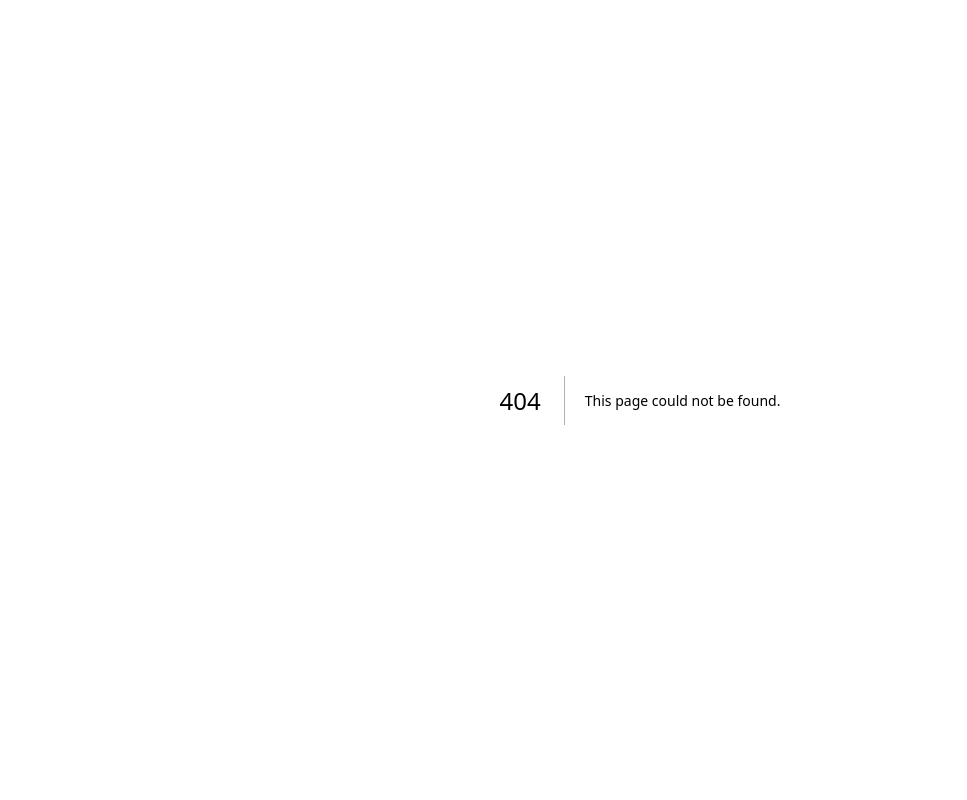
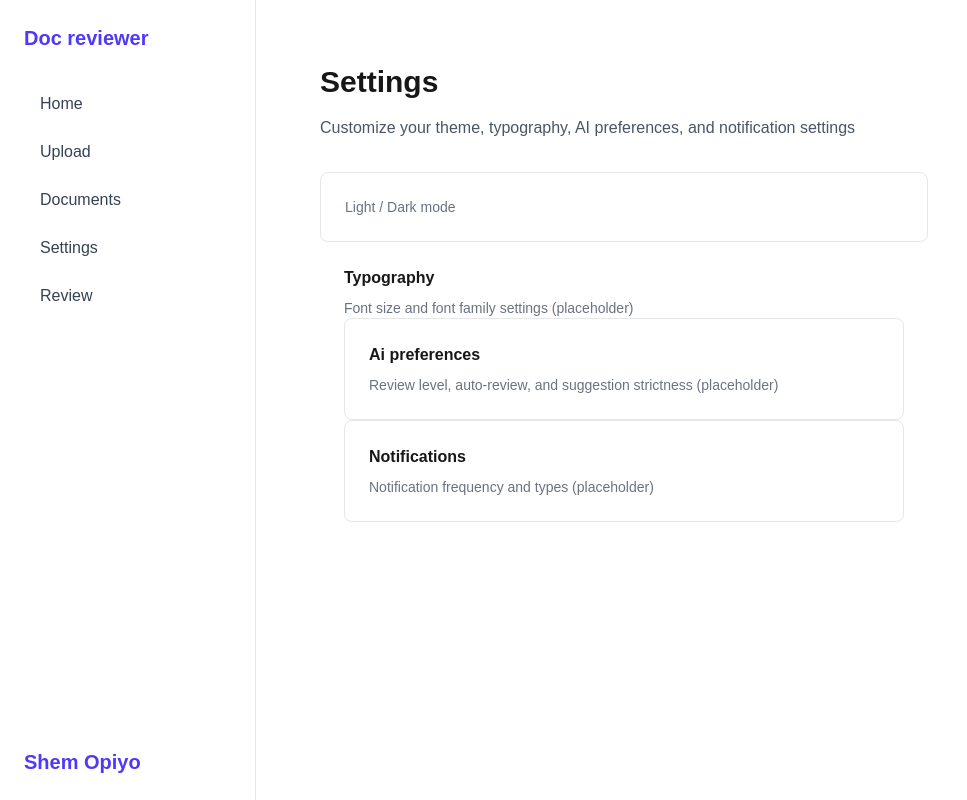
Before and after one commit to shem-opiyo/doc-reviewer, a Next.js app: page /settings in a window 1280 px wide. Before the commit this address had no page. Shown: the whole page, without its empty margins (0-967 px from the left). Built offline with nearby package versions, Linux system fonts and the light colour scheme.

Commit message:
created routes for all the pages

```diff
--- a/next.config.mjs
+++ b/next.config.mjs
@@ -1,6 +1,15 @@
+import path from "path";
+import { fileURLToPath } from "url";
+
+const __filename = fileURLToPath(import.meta.url);
+const __dirname = path.dirname(__filename);
+
 /** @type {import('next').NextConfig} */
 const nextConfig = {
   /* config options here */
+   turbopack: {
+    root: __dirname,
+  },
 };
 
 export default nextConfig;
--- /dev/null
+++ b/src/app/documents/page.js
@@ -0,0 +1,17 @@
+export const metadata = {
+    title: "MyDocuments | DocReviewer",
+    description: "videw, search, and manage all your uploaded documents."
+};
+
+export default function DocumentsPage(){
+    return(
+        <div className="p-8">
+            <h1 className="text-3xl font-bold mb-4">My Documents</h1>
+            <p className="text-gray-600 mb-8"> View, search, and manage all your uploaded documents. Filter by status, owner, or date</p>
+            <div className="bg-white border border-gray-200 rounded-lg p-8 text-center">
+                <p className="text-gray-500">No documents uploaded yet. Go to upload to get started.</p>
+            </div>
+        </div>
+    );
+
+}
--- a/src/app/layout.js
+++ b/src/app/layout.js
@@ -1,6 +1,8 @@
 import { Geist, Geist_Mono } from "next/font/google";
+import Link from "next/link";  //helps prevent the website reload only one page instead of the whole site
 import "./globals.css";
 
+// configure fonts
 const geistSans = Geist({
   variable: "--font-geist-sans",
   subsets: ["latin"],
@@ -12,17 +14,51 @@ const geistMono = Geist_Mono({
 });
 
 export const metadata = {
-  title: "Create Next App",
-  description: "Generated by create next app",
+  title: "DocReviewer - AI-Powered Documents Proofreading",
+  description: "Upload documents, receive intelligent grammar and style suggestions, and edit with side-by-side comparison.",
 };
+
+// navigation data array
+const navItems =[
+  {href: "/", label: "Home"},
+  {href: "/upload", label: "Upload"},
+  {href: "/documents", label: "Documents"},
+  {href: "/settings", label: "Settings"},
+  {href: "/review", label: "Review"},
+]
 
 export default function RootLayout({ children }) {
   return (
     <html
-      lang="en"
-      className={`${geistSans.variable} ${geistMono.variable} h-full antialiased`}
-    >
-      <body className="min-h-full flex flex-col">{children}</body>
+    lang="en"
+    className= {`${geistSans.variable} ${geistMono.variable} h-full antialiased`}>
+      <body className="min-h-full flex flex-col">
+        <div className="flex flex-1">
+          {/* sidebar navigation */}
+          <aside className="flex flex-col fixed left-0 top-0 h-screen w-64 bg-white dark:bg-slate-900 border-r border-gray-200 dark:border-gray-700 p-6">
+            <div className="mb-8">
+              <h2 className="text-xl font-bold text-indigo-600">Doc reviewer </h2>
+            </div>
+          <nav className="space-y-2">
+            {navItems.map((item) => (
+                <Link
+                  key={item.href}
+                  href={item.href}
+                  className="block px-4 py-2 rounded-md text-gray-700 dark:text-gray-200 hover:bg-gray-100 dark:hover:bg-slate-800 transition"
+                >
+                  {item.label}
+                </Link>
+              ))}
+          </nav>
+          <div className="mt-auto">
+            <h2 className="text-xl bottom-4 left-4 font-bold text-indigo-600">Shem Opiyo </h2>
+          </div>
+          </aside>
+          {/* main content */}
+          <main className="flex-1 ml-64 p-8">{children}</main>
+        </div>
+      </body>
+
     </html>
   );
 }
--- a/src/app/page.js
+++ b/src/app/page.js
@@ -1,63 +1,27 @@
-import Image from "next/image";
+export const metadata = {
+  title: "DocReviewer - AI-Powered Document Proofreading",
+  description: "Upload documents, receive intelligent grammar and style suggestions, and edit with side-by-side comparison.",
+};
 
 export default function Home() {
   return (
     <div className="flex flex-col flex-1 items-center justify-center bg-zinc-50 font-sans dark:bg-black">
       <main className="flex flex-1 w-full max-w-3xl flex-col items-center justify-between py-32 px-16 bg-white dark:bg-black sm:items-start">
-        <Image
-          className="dark:invert"
-          src="/next.svg"
-          alt="Next.js logo"
-          width={100}
-          height={20}
-          priority
-        />
+        <h1 className="max-w-xs text-3xl font-semibold leading-10 tracking-tight text-black dark:text-zinc-50">
+          Welcome to DocReviewer
+        </h1>
         <div className="flex flex-col items-center gap-6 text-center sm:items-start sm:text-left">
-          <h1 className="max-w-xs text-3xl font-semibold leading-10 tracking-tight text-black dark:text-zinc-50">
-            To get started, edit the page.js file.
-          </h1>
-          <p className="max-w-md text-lg leading-8 text-zinc-600 dark:text-zinc-400">
-            Looking for a starting point or more instructions? Head over to{" "}
-            <a
-              href="https://vercel.com/templates?framework=next.js&utm_source=create-next-app&utm_medium=appdir-template-tw&utm_campaign=create-next-app"
-              className="font-medium text-zinc-950 dark:text-zinc-50"
-            >
-              Templates
-            </a>{" "}
-            or the{" "}
-            <a
-              href="https://nextjs.org/learn?utm_source=create-next-app&utm_medium=appdir-template-tw&utm_campaign=create-next-app"
-              className="font-medium text-zinc-950 dark:text-zinc-50"
-            >
-              Learning
-            </a>{" "}
-            center.
+          <p className="text-gray-600 dark:text-gray-300 max-w-md">
+            AI-powered document proofreading and editing platform. Upload documents, receive intelligent suggestions, and compare versions side-by-side.
           </p>
-        </div>
-        <div className="flex flex-col gap-4 text-base font-medium sm:flex-row">
-          <a
-            className="flex h-12 w-full items-center justify-center gap-2 rounded-full bg-foreground px-5 text-background transition-colors hover:bg-[#383838] dark:hover:bg-[#ccc] md:w-[158px]"
-            href="https://vercel.com/new?utm_source=create-next-app&utm_medium=appdir-template-tw&utm_campaign=create-next-app"
-            target="_blank"
-            rel="noopener noreferrer"
-          >
-            <Image
-              className="dark:invert"
-              src="/vercel.svg"
-              alt="Vercel logomark"
-              width={16}
-              height={16}
-            />
-            Deploy Now
-          </a>
-          <a
-            className="flex h-12 w-full items-center justify-center rounded-full border border-solid border-black/[.08] px-5 transition-colors hover:border-transparent hover:bg-black/[.04] dark:border-white/[.145] dark:hover:bg-[#1a1a1a] md:w-[158px]"
-            href="https://nextjs.org/docs?utm_source=create-next-app&utm_medium=appdir-template-tw&utm_campaign=create-next-app"
-            target="_blank"
-            rel="noopener noreferrer"
-          >
-            Documentation
-          </a>
+          <div className="flex gap-4">
+            <a href="/upload" className="px-6 py-3 bg-indigo-600 text-white rounded-lg hover:bg-indigo-700 transition">
+              Upload Document
+            </a>
+            <a href="/documents" className="px-6 py-3 border border-gray-300 rounded-lg hover:bg-gray-50 transition">
+              My Documents
+            </a>
+          </div>
         </div>
       </main>
     </div>
--- /dev/null
+++ b/src/app/review/page.js
@@ -0,0 +1,27 @@
+export const metadata ={
+    title: "Review & Edit | DocReviewer",
+    description: "Compare original and proofread versions side-by-side and accept or reject AI suggestions."
+
+};
+export default function ReviewPage(){
+    return(
+        <div className="p-8">
+            {/* header banner section */}
+            <h1 className="text-3xl font-bold mb-4">Review & Edit</h1>
+            <p className="text-gray-600 mb-8">Compare original and proofread versions side-by-side. Accept, Reject, or Manually Edit AI suggestions.</p>
+            {/* original and AI proofread side-by-side comparison section */}
+            <div className="grid grid-cols-1 sm:grid-cols-2 gap-4">
+                {/* original document */}
+                <div className="bg-white border border-gray-200 rounded-lg p-6">
+                    <h2 className="font-semibold mb-2 q"> Orignal document</h2>
+                    <p className="text-gray-500 text-sm"> Orignal content will appear here...</p>
+                </div>
+                {/* AI proofread version */}
+                <div className="bg-white border border-gray-200 rounded-lg p-6">
+                    <h2 className="font-semibold mb-2"> AI Proofread version </h2>
+                    <p className="text-gray-500 text-sm">Proofread content with suggestiosn will appear here ...</p>
+                </div>
+            </div>
+        </div>
+    );
+}
--- /dev/null
+++ b/src/app/settings/page.js
@@ -0,0 +1,31 @@
+export const metadata = {
+    title:"Settings | DocReviewer",
+    description: "Customize your theme, typography, AI preferences, and notifications."
+};
+
+export default function SettingsPage(){
+    return(
+        <div className="p-8 max-w-2xl">
+            <h1 className="text-3xl font-bold mb-4">Settings</h1>
+            <p className="text-gray-600 mb-8">Customize your theme, typography, AI preferences, and notification settings</p>
+
+            <div classs="space-y-6">
+                <div className="bg-white border border-gray-200 rounded-lg p-6">
+                    <h2 className="text-gray-500 text-sm"> Light / Dark mode</h2>
+                </div>
+                <div className="bg-white border-gray-200 rounded-lg p-6">
+                    <h2 className="font-semibold mb-2">Typography</h2>
+                    <p className="text-gray-500 text-sm">Font size and font family settings (placeholder)</p>
+                    <div className="bg-white border border-gray-200 rounded-lg p-6">
+                        <h2 className="font-semibold mb-2"> Ai preferences</h2>
+                        <p className="text-gray-500 text-sm">Review level, auto-review, and suggestion strictness (placeholder)</p>
+                    </div>
+                    <div className="bg-white border border-gray-200 rounded-lg p-6">
+                        <h2 className="font-semibold mb-2">Notifications</h2>
+                        <p className="text-gray-500 text-sm">Notification frequency and types (placeholder)</p>
+                    </div>
+                </div>
+            </div>
+        </div>
+    );
+}
--- /dev/null
+++ b/src/app/upload/page.js
@@ -0,0 +1,19 @@
+export const metadata = {
+  title: "Upload Document | DocReviewer",
+  description: "Upload your documents for AI-powered proofreading and editing.",
+};
+
+export default function UploadPage() {
+  return (
+    <div className="flex flex-col items-center justify-center min-h-[60vh] p-8">
+      <h1 className="text-3xl font-bold mb-4">Upload Document</h1>
+      <p className="text-gray-600 mb-8 text-center max-w-md">
+        Upload your .txt, .doc, .docx, or .pdf files (max 10 MB) for AI-powered proofreading and editing.
+      </p>
+      <div className="border-2 border-dashed border-gray-300 rounded-lg p-12 text-center w-full max-w-lg">
+        <p className="text-gray-500">Drag and drop your file here, or click to browse</p>
+        <p className="text-sm text-gray-400 mt-2">Supported formats: .txt, .doc, .docx, .pdf</p>
+      </div>
+    </div>
+  );
+}
```
Also changed, not shown: 1 other file (tests, documents, lock files or other folders).
